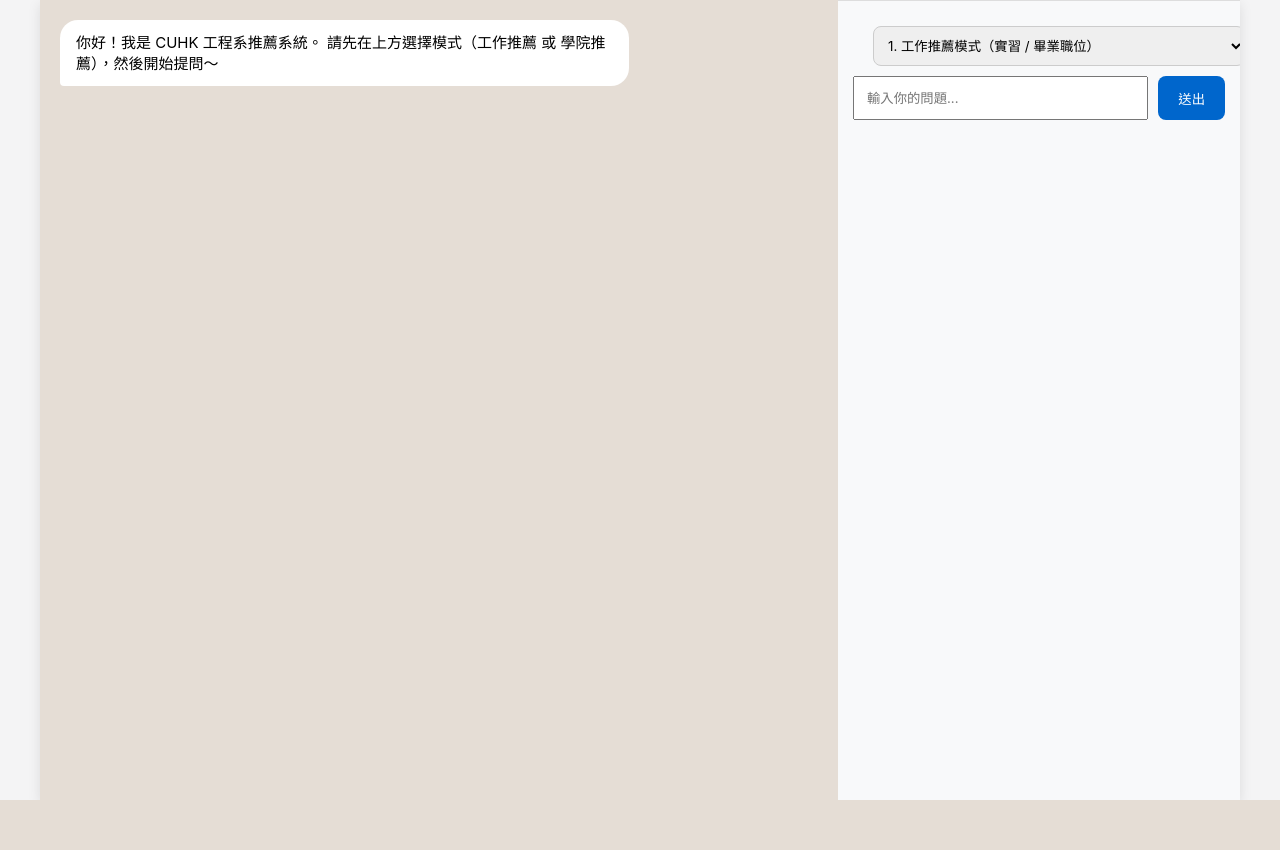
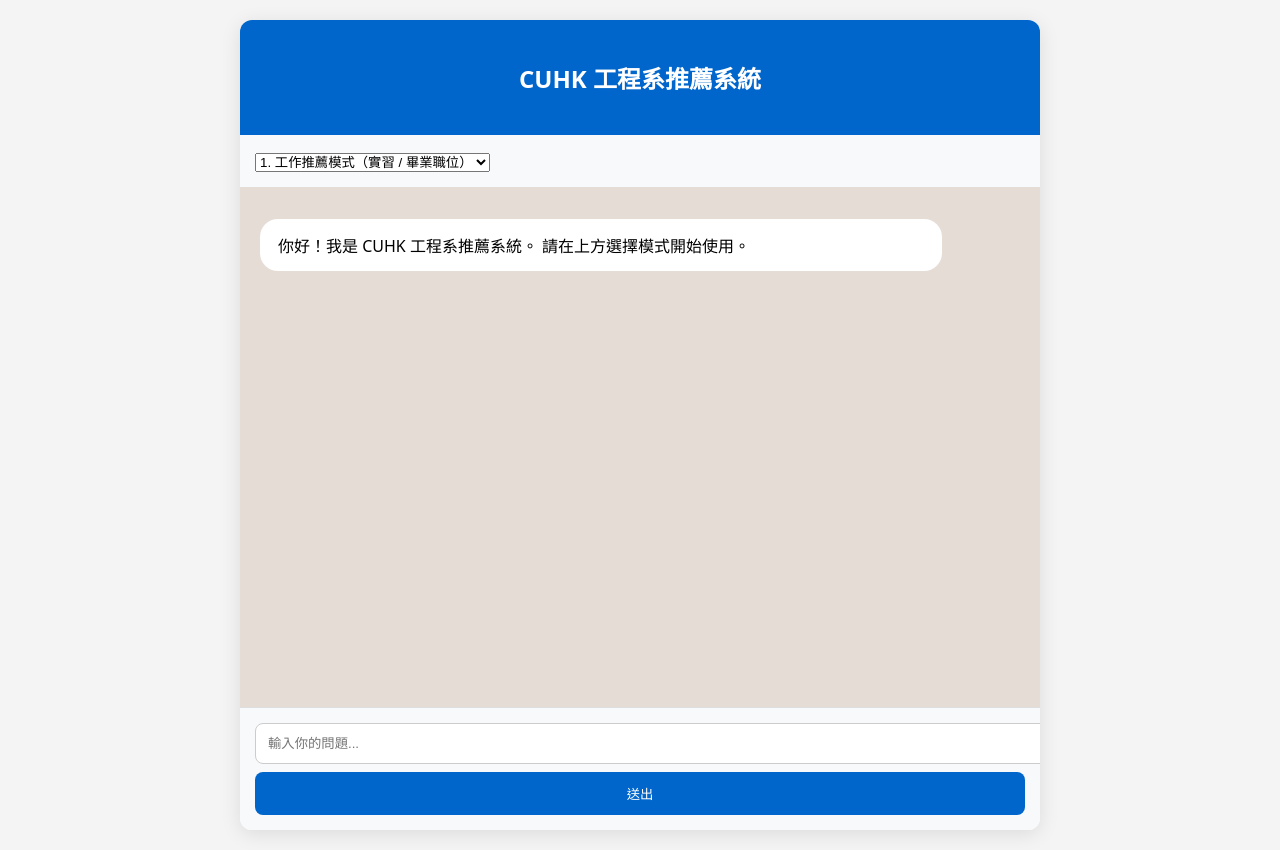
Before and after one commit to Ansonhole/IERG_FYP_Term2, a FastAPI app: page / in a window 1280 px wide. Before the commit the page ends 800 px from the top, so only its background shows below. Run offline with FastAPI, Linux system fonts and the light colour scheme.

Commit message:
Update index.html

```diff
--- a/templates/index.html
+++ b/templates/index.html
@@ -5,209 +5,43 @@
     <meta name="viewport" content="width=device-width, initial-scale=1.0">
     <title>CUHK 工程系推薦系統</title>
     <style>
-        * {
-            box-sizing: border-box;
-            margin: 0;
-            padding: 0;
-            font-family: -apple-system, BlinkMacSystemFont, "Segoe UI", Roboto, Helvetica, Arial, sans-serif;
-        }
-
-        body {
-            background-color: #f4f4f5;
-            height: 100vh;
-            display: flex;
-            justify-content: center;
-            align-items: center;
-        }
-
-        .chat-container {
-            display: flex;
-            width: 100%;
-            max-width: 1200px;
-            height: 100vh;
-            background-color: #ffffff;
-            box-shadow: 0 4px 12px rgba(0,0,0,0.1);
-            overflow: hidden;
-        }
-
-        .sidebar {
-            width: 30%;
-            min-width: 280px;
-            border-right: 1px solid #e0e0e0;
-            background-color: #ffffff;
-            display: flex;
-            flex-direction: column;
-        }
-
-        .sidebar-header {
-            padding: 20px;
-            background-color: #0066cc;
-            color: white;
-            font-weight: bold;
-            font-size: 18px;
-        }
-
-        .contact-list {
-            overflow-y: auto;
-            flex: 1;
-        }
-
-        .contact-item {
-            display: flex;
-            align-items: center;
-            padding: 15px 20px;
-            border-bottom: 1px solid #f0f0f0;
-            cursor: pointer;
-            transition: background-color 0.2s;
-        }
-
-        .contact-item:hover, .contact-item.active {
-            background-color: #f4f4f5;
-        }
-
-        .avatar {
-            width: 50px;
-            height: 50px;
-            border-radius: 50%;
-            background: linear-gradient(135deg, #0066cc, #3390ec);
-            color: white;
-            display: flex;
-            justify-content: center;
-            align-items: center;
-            font-weight: bold;
-            font-size: 20px;
-            margin-right: 15px;
-        }
-
-        .contact-info h4 {
-            font-size: 16px;
-            color: #222;
-            margin-bottom: 4px;
-        }
-
-        .contact-info p {
-            font-size: 13px;
-            color: #888;
-        }
-
-        .main-chat {
-            flex: 1;
-            display: flex;
-            flex-direction: column;
-            background-color: #e5ddd5;
-            background-image: url('https://www.transparenttextures.com/patterns/cubes.png');
-        }
-
-        .chat-header {
-            padding: 15px 20px;
-            background-color: #ffffff;
-            border-bottom: 1px solid #e0e0e0;
-            display: flex;
-            align-items: center;
-            box-shadow: 0 1px 3px rgba(0,0,0,0.1);
-        }
-
-        .chat-header h3 {
-            font-size: 18px;
-            color: #222;
-            margin-left: 10px;
-        }
-
-        .messages-area {
-            flex: 1;
-            padding: 20px;
-            overflow-y: auto;
-            display: flex;
-            flex-direction: column;
-            gap: 12px;
-            background-color: #e5ddd5;
-        }
-
-        .message {
-            max-width: 75%;
-            padding: 12px 16px;
-            border-radius: 18px;
-            font-size: 15px;
-            line-height: 1.4;
-            position: relative;
-        }
-
-        .message.received {
-            align-self: flex-start;
-            background-color: #ffffff;
-            border-bottom-left-radius: 4px;
-        }
-
-        .message.sent {
-            align-self: flex-end;
-            background-color: #dcf8c6;
-            border-bottom-right-radius: 4px;
-        }
-
-        .input-area {
-            padding: 15px 20px;
-            background-color: #ffffff;
-            display: flex;
-            align-items: center;
-            gap: 10px;
-            border-top: 1px solid #e0e0e0;
-        }
-
-        .input-area input {
-            flex: 1;
-            padding: 14px 20px;
-            border: none;
-            border-radius: 25px;
-            background-color: #f1f3f4;
-            font-size: 16px;
-            outline: none;
-        }
-
-        .input-area input:focus {
-            background-color: #e8eaed;
-        }
-
-        .send-btn {
-            background-color: #0066cc;
-            color: white;
-            border: none;
-            border-radius: 50%;
-            width: 48px;
-            height: 48px;
-            cursor: pointer;
-            display: flex;
-            justify-content: center;
-            align-items: center;
-        }
-
-        select {
-            padding: 10px;
-            margin: 10px 20px;
-            border-radius: 8px;
-            border: 1px solid #ccc;
-        }
+        body { font-family: system-ui, sans-serif; background: #f4f4f5; margin: 0; padding: 20px; }
+        .container { max-width: 800px; margin: auto; background: white; border-radius: 12px; box-shadow: 0 4px 20px rgba(0,0,0,0.1); overflow: hidden; }
+        .header { background: #0066cc; color: white; padding: 20px; text-align: center; }
+        .messages-area { height: 60vh; overflow-y: auto; padding: 20px; background: #e5ddd5; }
+        .message { margin: 12px 0; padding: 14px 18px; border-radius: 18px; max-width: 85%; }
+        .received { background: white; align-self: flex-start; }
+        .sent { background: #dcf8c6; align-self: flex-end; }
+        .input-area { padding: 15px; background: #f8f9fa; border-top: 1px solid #ddd; }
     </style>
 </head>
 <body>
-    <div class="chat-container">
+    <div class="container">
+        <div class="header">
+            <h2>CUHK 工程系推薦系統</h2>
+        </div>
+
+        <div style="padding:15px; background:#f8f9fa;">
+            <select id="mode" onchange="changeMode()">
+                <option value="1">1. 工作推薦模式（實習 / 畢業職位）</option>
+                <option value="2">2. 學院推薦模式（先填偏好）</option>
+            </select>
+        </div>
+
         <div class="messages-area" id="chat"></div>
 
-        <div style="padding:15px; background:#f8f9fa; border-top:1px solid #ddd;">
-            <select id="mode" style="padding:10px; width:100%; margin-bottom:10px;">
-                <option value="1">1. 工作推薦模式（實習 / 畢業職位）</option>
-                <option value="2">2. 學院推薦模式（幫助選擇 Chung Chi 等學院）</option>
-            </select>
-            <div style="display:flex; gap:10px;">
-                <input type="text" id="query" placeholder="輸入你的問題..." style="flex:1; padding:12px;">
-                <button id="sendBtn" style="padding:12px 20px; background:#0066cc; color:white; border:none; border-radius:8px;">送出</button>
-            </div>
+        <div class="input-area">
+            <input type="text" id="query" placeholder="輸入你的問題..." style="width:100%; padding:12px; border-radius:8px; border:1px solid #ccc;">
+            <button id="sendBtn" style="margin-top:8px; padding:12px 24px; background:#0066cc; color:white; border:none; border-radius:8px; width:100%;">送出</button>
         </div>
     </div>
 
     <script>
+        let currentMode = 1;
+        let collegeProfile = null;
+
         const chat = document.getElementById("chat");
         const queryInput = document.getElementById("query");
-        const modeSelect = document.getElementById("mode");
         const sendBtn = document.getElementById("sendBtn");
 
         function addMessage(type, text) {
@@ -216,6 +50,17 @@
             div.textContent = text;
             chat.appendChild(div);
             chat.scrollTop = chat.scrollHeight;
+        }
+
+        function changeMode() {
+            currentMode = parseInt(document.getElementById("mode").value);
+            chat.innerHTML = "";
+            if (currentMode === 2 && !collegeProfile) {
+                addMessage("received", "【學院推薦模式】\n請先回答以下問題，我會為你推薦最適合的學院：");
+                // 可以後續再做更完整的表單，這裡先用文字引導
+            } else if (currentMode === 1) {
+                addMessage("received", "已切換至工作推薦模式。\n請直接輸入你的問題，例如：「推薦 AI 相關實習」");
+            }
         }
 
         async function sendMessage() {
@@ -228,10 +73,11 @@
             try {
                 const res = await fetch("/recommend", {
                     method: "POST",
-                    headers: {"Content-Type": "application/json"},
+                    headers: { "Content-Type": "application/json" },
                     body: JSON.stringify({
                         query: query,
-                        mode: parseInt(modeSelect.value)
+                        mode: currentMode,
+                        college_profile: collegeProfile
                     })
                 });
 
@@ -249,9 +95,9 @@
         sendBtn.addEventListener('click', sendMessage);
         queryInput.addEventListener('keypress', e => { if (e.key === 'Enter') sendMessage(); });
 
-        // 初始歡迎訊息
+        // 初始訊息
         window.onload = () => {
-            addMessage("received", "你好！我是 CUHK 工程系推薦系統。\n請先在上方選擇模式（工作推薦 或 學院推薦），然後開始提問～");
+            addMessage("received", "你好！我是 CUHK 工程系推薦系統。\n請在上方選擇模式開始使用。");
         };
     </script>
 </body>
```
